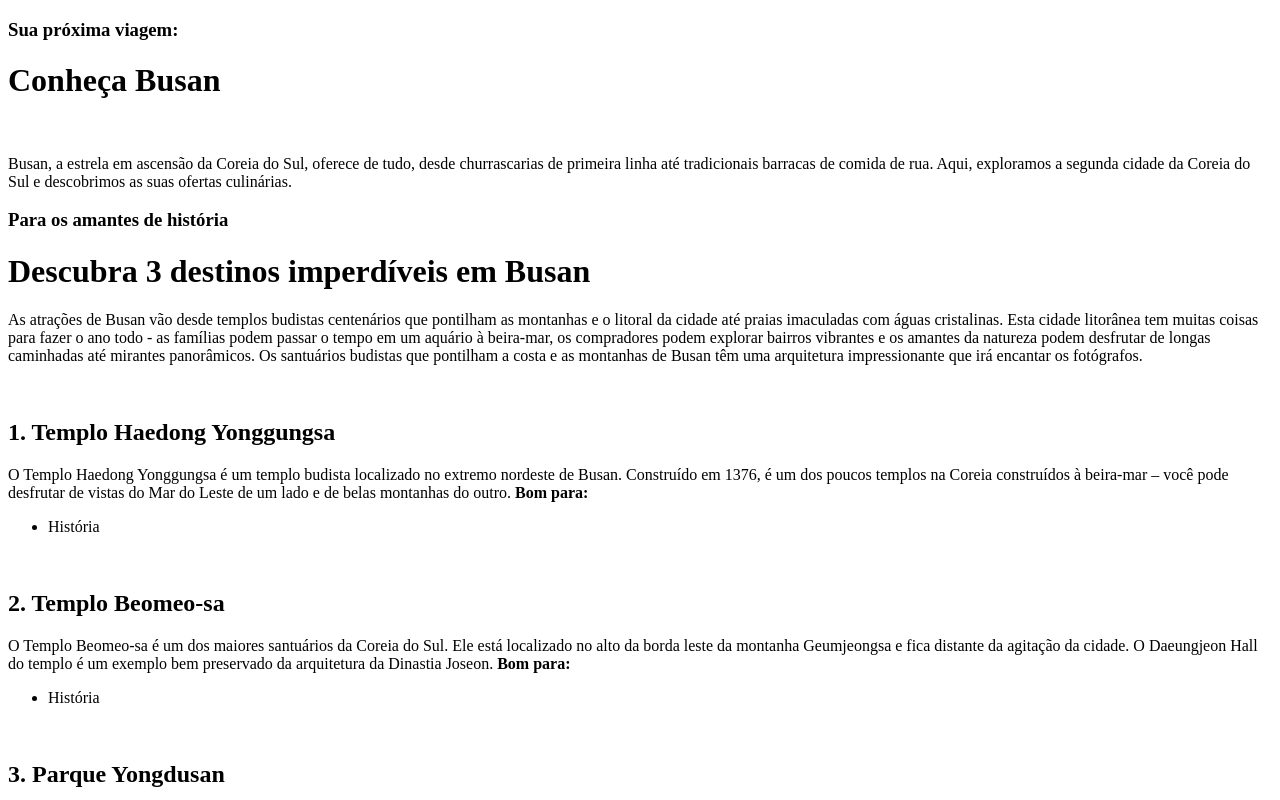
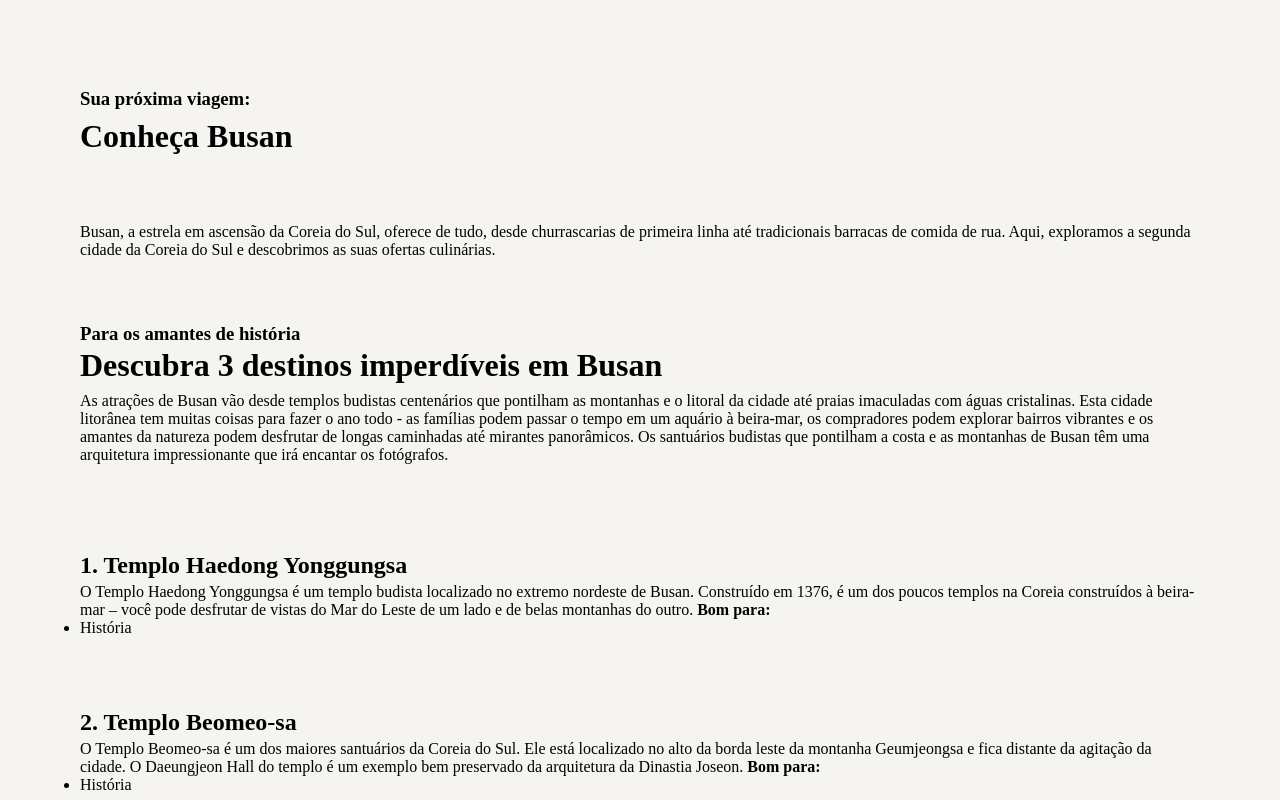
Before and after one commit to caioscott/1.-Desafio-Local-Turistico, a plain HTML site: page index.html in a window 1280 px wide. Shown: the top 800 px of the page. Drawn offline with Linux system fonts and the light colour scheme.

Commit message:
adicionando espaçamento

```diff
--- a/index.html
+++ b/index.html
@@ -9,7 +9,7 @@
 <body>
   <div id="container">
 
-    <div id="title page">
+    <div id="titlepage">
       <h3>Sua próxima viagem:</h3>
       <h1>Conheça Busan</h1>
     </div>
@@ -31,7 +31,7 @@
         </p>
       </div>
     <div id="list">
-      <div class="temple1">
+      <div class="card">
         <img src="" alt="">
         <h2>1. Templo Haedong Yonggungsa</h2>
         <p>
@@ -44,7 +44,7 @@
 
       </div>
 
-      <div class="temple2">
+      <div class="card">
         <img src="" alt="">
         <h2>2. Templo Beomeo-sa</h2>
         <p>
@@ -55,7 +55,7 @@
           </ul>
         </p>
       </div>
-      <div class="park3">
+      <div class="card">
         <img src="" alt="">
         <h2>3. Parque Yongdusan</h2>
         <p>
--- a/style.css
+++ b/style.css
@@ -0,0 +1,64 @@
+*{
+  box-sizing: border-box;
+  margin: 0;
+  padding: 0;
+  border: 0;
+}
+
+body{
+  background: #F5F4F0;
+}
+
+#container{
+  padding: 88px 80px 65px;
+}
+
+#titlepage{
+  margin-bottom: 40px;
+}
+
+#titlepage h3{
+  margin-bottom: 8px;
+}
+
+.line{
+  margin-top: 40px;
+  margin-bottom: 64px;
+}
+
+
+#imgdescription img{
+  margin-bottom: 24px;
+}
+
+#introduction{
+  margin-bottom: 64px;
+}
+
+#introduction h3{
+  margin-bottom: 2px;
+}
+
+h1{
+  margin-bottom: 8px;
+}
+
+h2{
+  margin-bottom: 4px;
+}
+.card{
+  margin-top: 64px;
+}
+
+.card + .card{
+  margin-top: 48px;
+}
+
+.card img{
+  margin-bottom: 20px;
+
+}
+
+#content .line {
+  margin-bottom: 40px;
+}
```
